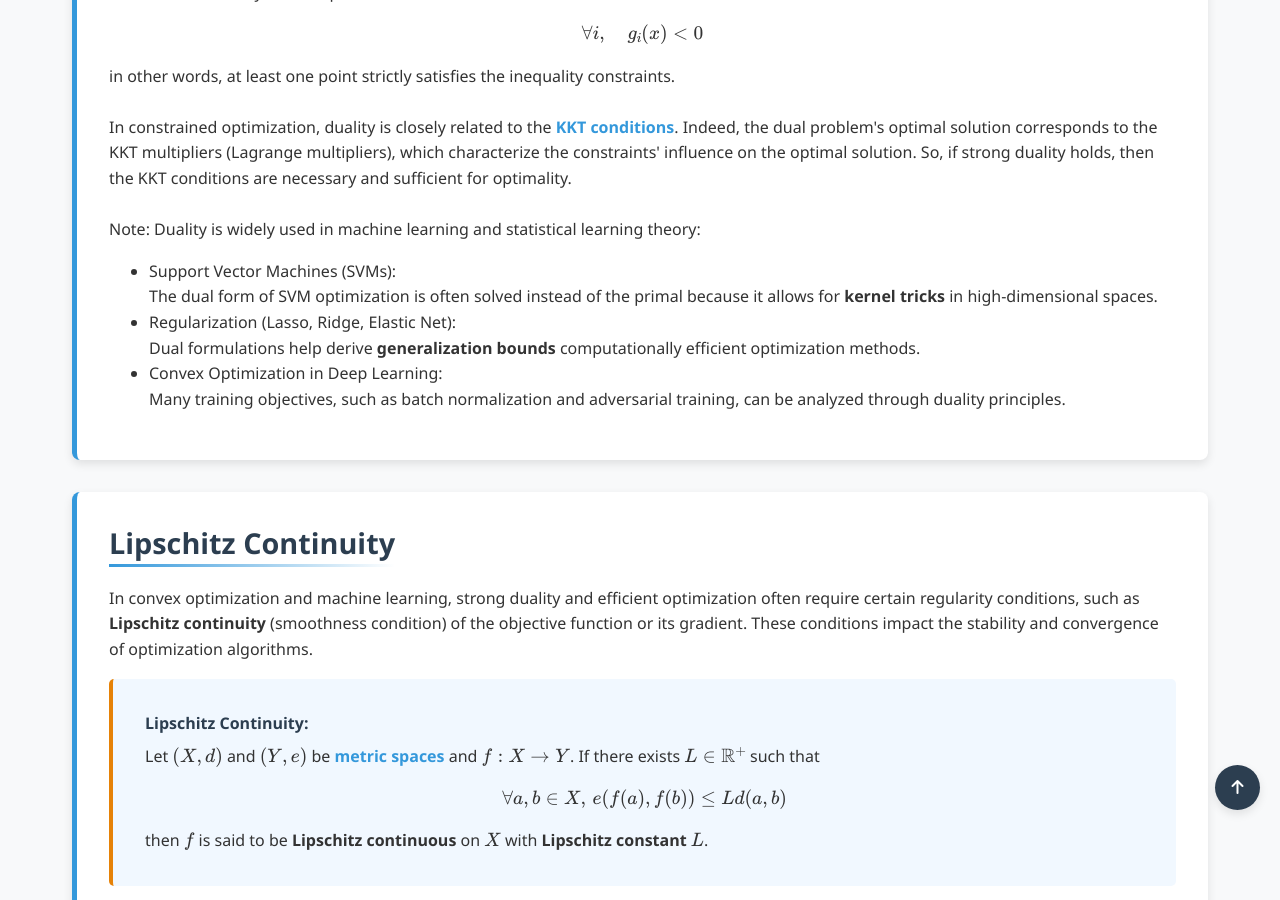
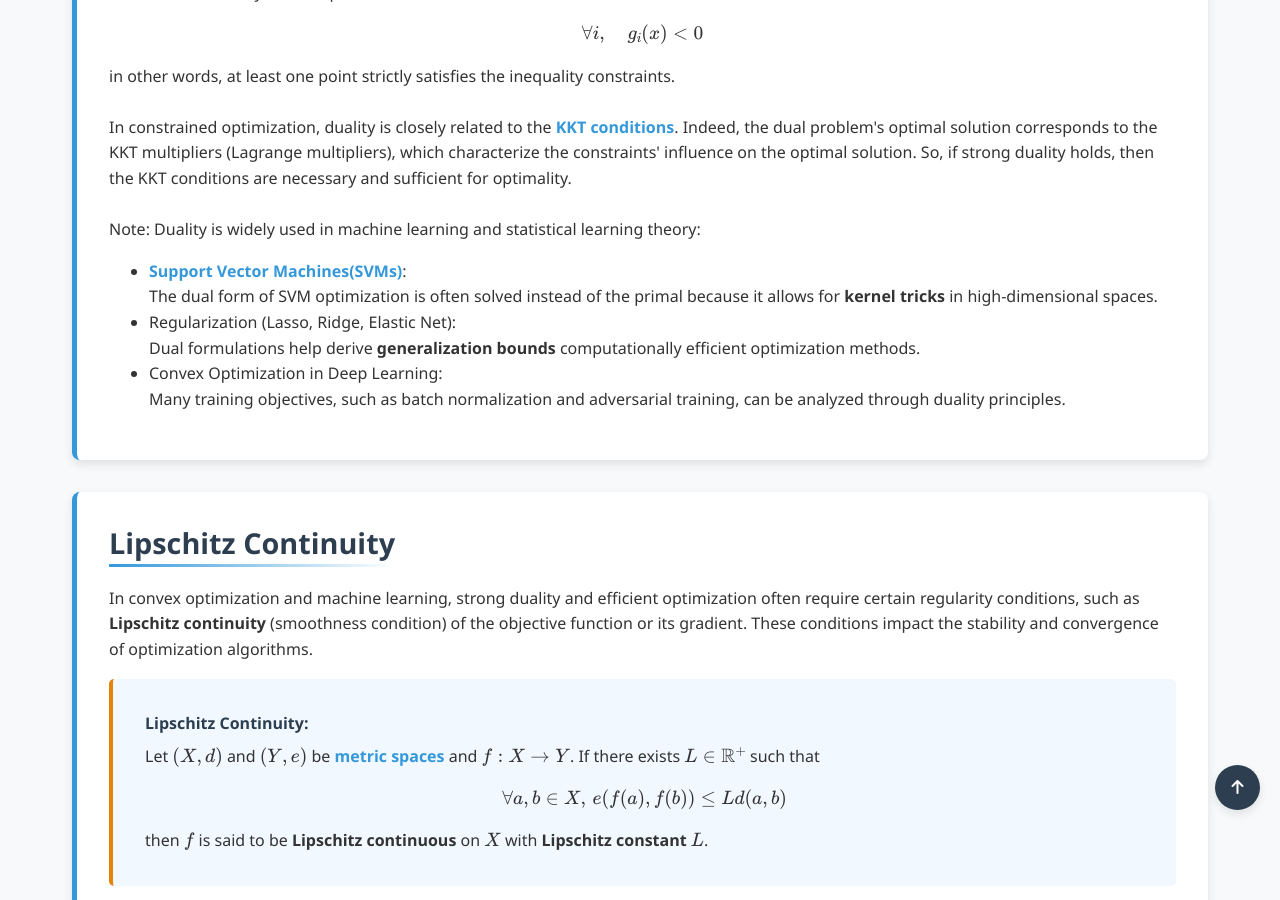
Before and after one commit to Yusukey01/yusukey01.github.io, a Jekyll site: the page built from Mathematics/Calculus/duality.html, in a window 1280 px wide and 900 px high, scrolled down 1579 px. Built offline with Jekyll 4.4.1, drawn with Linux system fonts in a browser that asks for light colours.

Commit message:
update links

```diff
--- a/Mathematics/Calculus/constrained_opt.html
+++ b/Mathematics/Calculus/constrained_opt.html
@@ -189,7 +189,7 @@ uses_python: true
                     linearly independent. This is called the <strong>linear independence constraint qualification(LICQ)</strong>.
                 </div>
                 <p>
-                This is critical in some machine learning applications such as the <strong>support vector machine(SVM)</strong> in classification, but here, we introduce
+                This is critical in some machine learning applications such as the  <a href="../Machine_learning/svm.html"><strong>support vector machine(SVM)</strong></a> in classification, but here, we introduce
                 a simple optimization problem that can be solved by hand.
                 </p>
                 <div class="proof">
--- a/Mathematics/Calculus/duality.html
+++ b/Mathematics/Calculus/duality.html
@@ -75,7 +75,7 @@ uses_python: false
             Note: Duality is widely used in machine learning and statistical learning theory:
             <br>
             <ul style="padding-left: 40px;">
-                <li>Support Vector Machines (SVMs):</li>
+                <li><a href="../Machine_learning/svm.html"><strong>Support Vector Machines(SVMs)</strong></a>:</li>
                 The dual form of SVM optimization is often solved instead of the primal because it allows for <strong>kernel tricks</strong> in high-dimensional spaces.
                 <li>Regularization (Lasso, Ridge, Elastic Net):</li>
                 Dual formulations help derive <strong>generalization bounds</strong> computationally efficient optimization methods.
```
